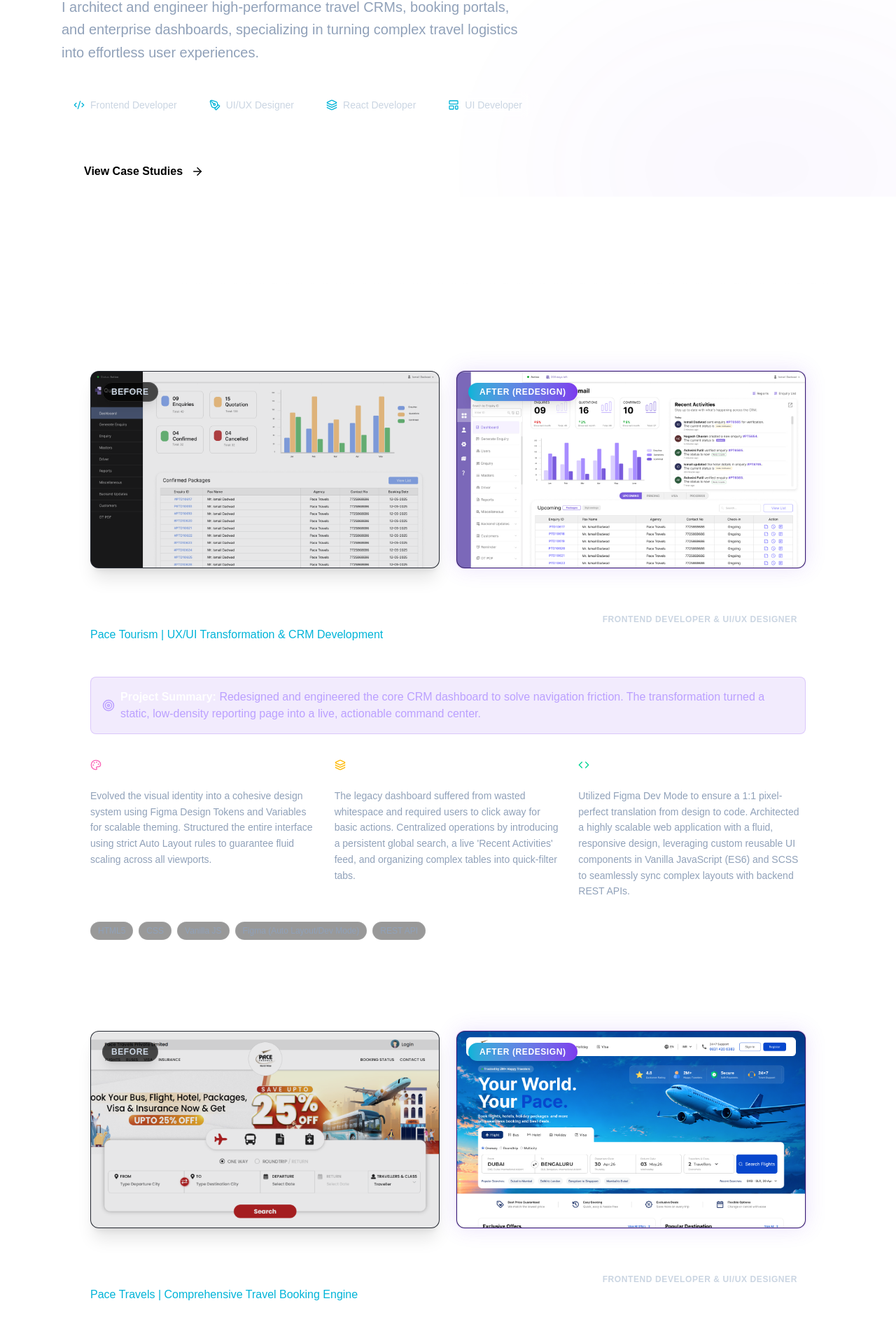
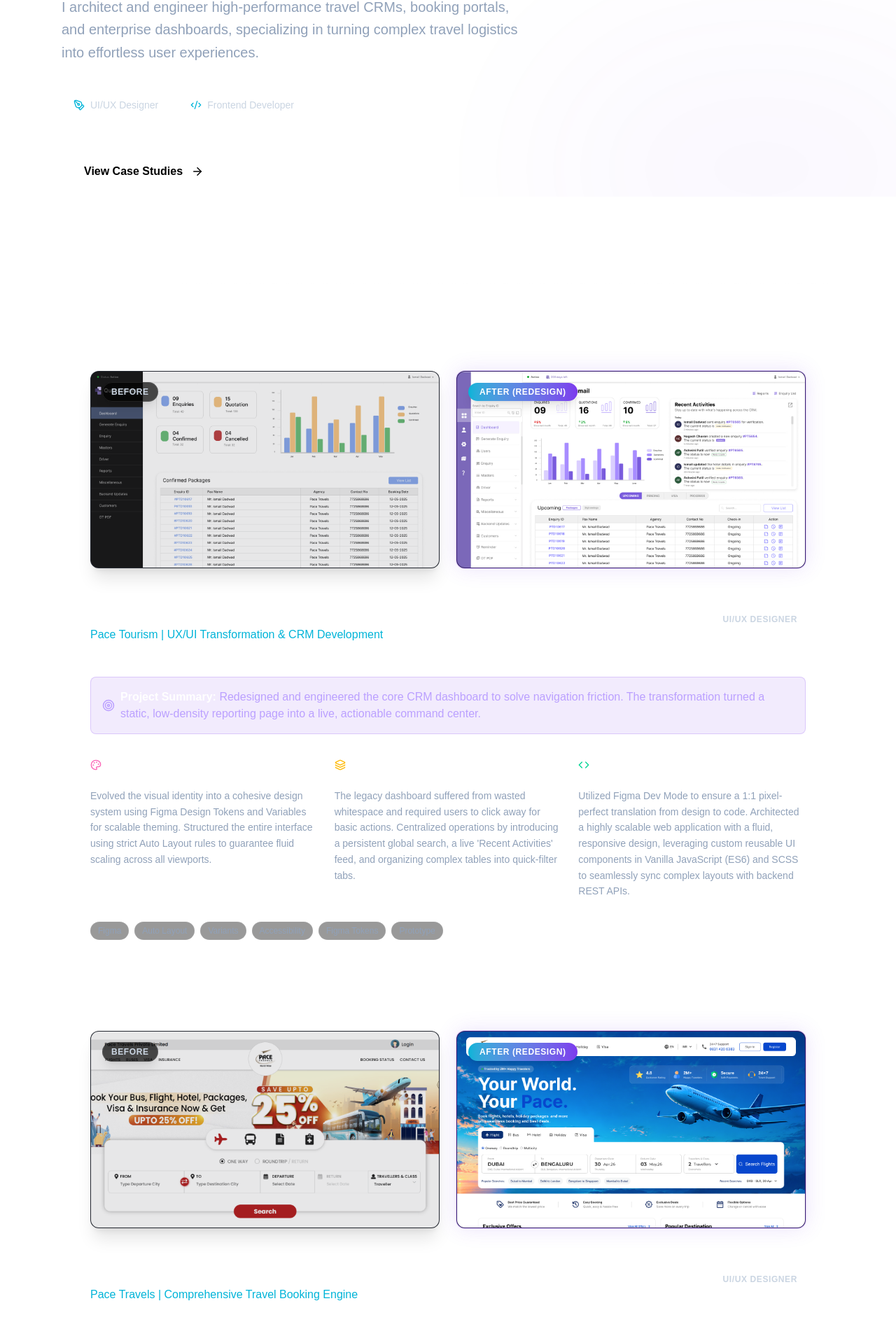
Before and after one commit to Ismail-Dadwad/portfolio, a Next.js app: page / in a window 1280 px wide. Shown: the part 519-2428 px from the top of the page at 70% size. Built offline with nearby package versions, Linux system fonts and the light colour scheme.

Commit message:
updated ux cars changes

```diff
--- a/app/page.tsx
+++ b/app/page.tsx
@@ -19,12 +19,12 @@
         <CaseStudyCard
           title="Quote Desks - SaaS Software"
           subtitle="Pace Tourism | UX/UI Transformation & CRM Development"
-          role="Frontend Developer & UI/UX Designer"
+          role="UI/UX Designer"
           metric="Redesigned and engineered the core CRM dashboard to solve navigation friction. The transformation turned a static, low-density reporting page into a live, actionable command center."
           ui="Evolved the visual identity into a cohesive design system using Figma Design Tokens and Variables for scalable theming. Structured the entire interface using strict Auto Layout rules to guarantee fluid scaling across all viewports."
           ux="The legacy dashboard suffered from wasted whitespace and required users to click away for basic actions. Centralized operations by introducing a persistent global search, a live 'Recent Activities' feed, and organizing complex tables into quick-filter tabs."
           code="Utilized Figma Dev Mode to ensure a 1:1 pixel-perfect translation from design to code. Architected a highly scalable web application with a fluid, responsive design, leveraging custom reusable UI components in Vanilla JavaScript (ES6) and SCSS to seamlessly sync complex layouts with backend REST APIs."
-          stack={["HTML5", "CSS", "Vanilla JS", "Figma (Auto Layout/Dev Mode)", "REST API"]}
+          stack={["Figma", "Auto Layout", "Variants", "Accessibility", "Figma Tokens", "Prototype"]}
           image={["/old-dashboard-quotedesks.jpg", "/new-dashboard-quotedesks.jpg"]}
         />
 
@@ -32,12 +32,12 @@
         <CaseStudyCard
           title="Pace Travels"
           subtitle="Pace Travels | Comprehensive Travel Booking Engine"
-          role="Frontend Developer & UI/UX Designer"
+          role="UI/UX Designer"
           metric="Delivered a fast, responsive, and user-friendly B2C and B2B booking experience for flights, buses, hotels, and cabs."
           ui="Component-driven design system prioritizing high legibility across complex search matrices. Leveraged Figma Variables for consistent spacing and typography scales across multi-service booking cards."
           ux="Improved user navigation flows and booking checkout funnels by designing persistent, sticky fare summaries to prevent hidden fee anxiety during final checkout steps."
           code="Modernized the platform architecture using Angular to deliver a highly scalable and fully responsive booking engine. Optimized the frontend structure by creating a rich library of reusable components, guaranteeing high performance across mobile, tablet, and desktop displays."
-          stack={["HTML5", "CSS", "JavaScript", "Boostatrap", "Figma Tokens", "Auto Layout"]}
+          stack={["Figma", "Auto Layout", "Variants", "Accessibility", "Figma Tokens", "Prototype"]}
           image={["/old-flight-home.png", "/flight-home.png"]}
         />
 
@@ -59,13 +59,13 @@
         {/* 3. Pace Travels Admin */}
         <CaseStudyCard
           title="Pace Travels Admin"
-          subtitle="Pace Travels | Comprehensive Travel Booking Management"
-          role="Frontend Developer & UI/UX Designer"
-          metric="Delivered a fast, responsive, and user-friendly B2C and B2B booking experience for flights, buses, hotels, and cabs."
+          subtitle="Pace Travels | Comprehensive Travel Administration Portal"
+          role="UI/UX Designer & Frontend Developer"
+          metric="Designed and developed a responsive Travel Admin portal that simplified booking management, reduced manual effort, and improved operational efficiency."
           ui="Designed a clean, responsive, and user-friendly Travel Admin interface with a consistent visual hierarchy, intuitive layouts, and reusable components to enhance usability and streamline daily booking operations."
           ux="Focused on simplifying complex travel booking and reservation workflows by identifying usability pain points such as excessive manual steps, difficult navigation, and inefficient task flows. Redesigned the user experience with intuitive navigation, streamlined booking management, and organized information architecture to help travel administrators complete tasks faster, reduce errors, and improve overall operational efficiency."
           code="Structured the Travel Admin application using a scalable, component-based architecture with reusable UI components, modular layouts, and organized workflows to ensure maintainability, consistency, and future scalability."
-          stack={["HTML5", "CSS", "JavaScript", "Figma Tokens", "Boostatrap", "REST API"]}
+          stack={["Figma", "HTML5", "CSS", "JavaScript", "Bootstrap 5", "REST API"]}
           image="/admin.png"
         />
 
--- a/components/Hero.tsx
+++ b/components/Hero.tsx
@@ -5,10 +5,10 @@
 
 export default function Hero() {
   const roles = [
+    { name: "UI/UX Designer", icon: <PenTool size={16} /> },
     { name: "Frontend Developer", icon: <Code2 size={16} /> },
-    { name: "UI/UX Designer", icon: <PenTool size={16} /> },
-    { name: "React Developer", icon: <Layers size={16} /> },
-    { name: "UI Developer", icon: <LayoutTemplate size={16} /> },
+    // { name: "React Developer", icon: <Layers size={16} /> },
+    // { name: "UI Developer", icon: <LayoutTemplate size={16} /> },
   ];
 
   return (
```
